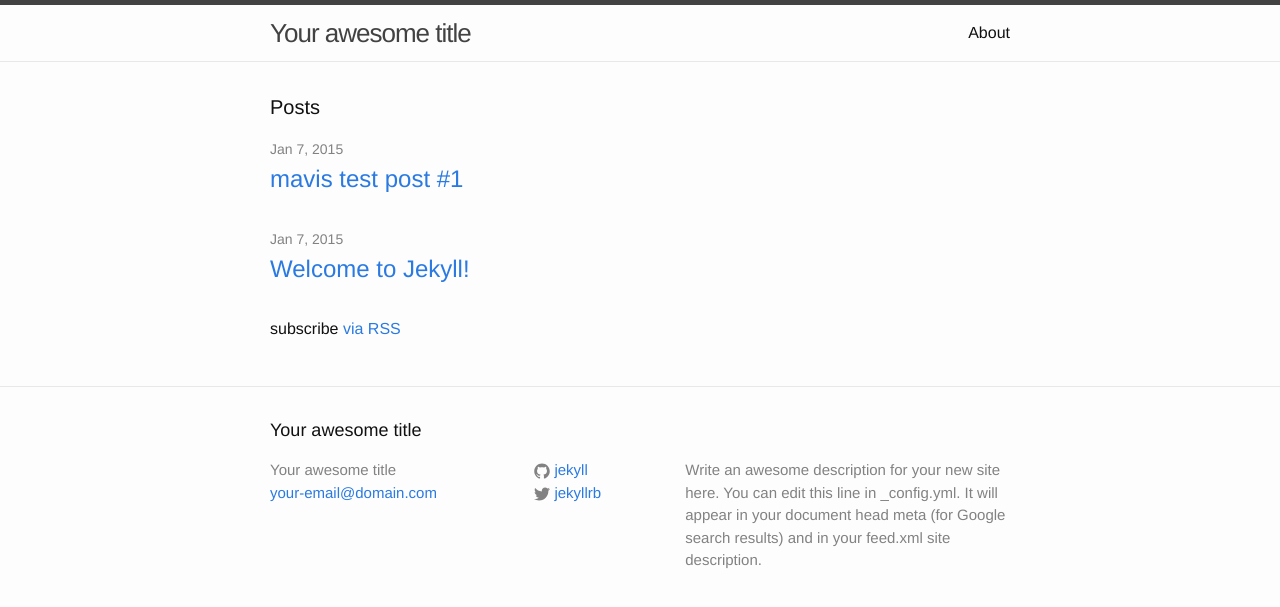
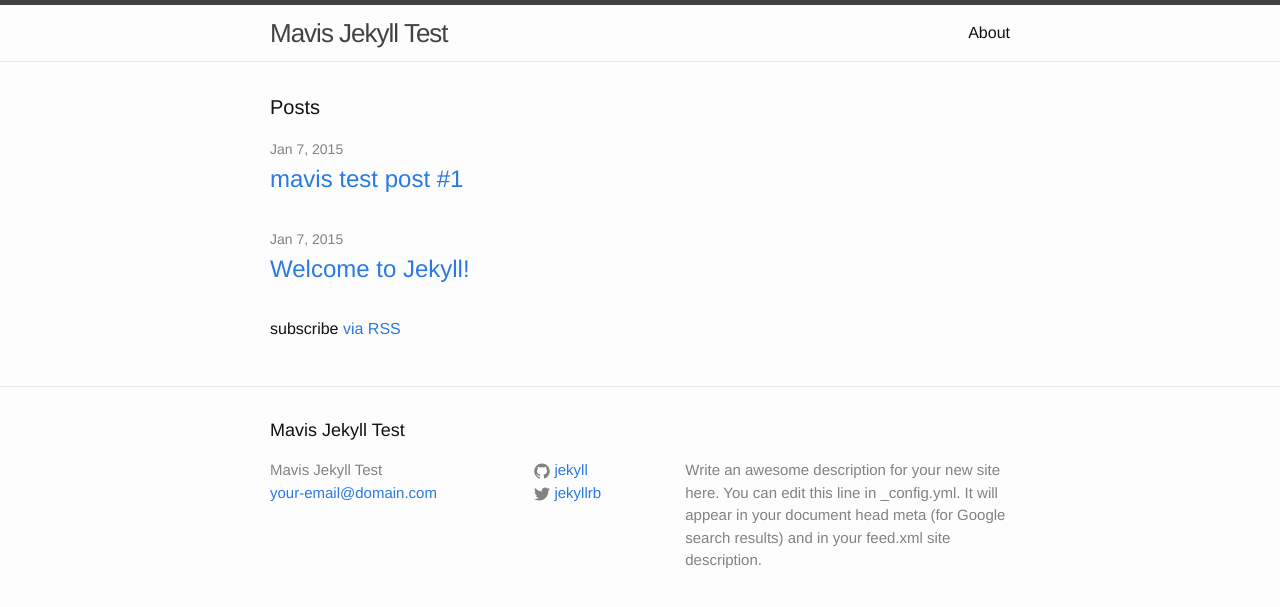
Before and after one commit to mmmavis/jekyll-test, a Jekyll site: the page built from index.html, in a window 1280 px wide. Shown: the top 607 px of the page. Built offline with Jekyll 4.4.1, drawn with Linux system fonts in a browser that asks for light colours.

Commit message:
gh-pages

```diff
--- a/Gemfile
+++ b/Gemfile
@@ -1,2 +1,4 @@
 source 'https://rubygems.org'
+
+gem 'github-pages'
 gem 'jekyll'
--- a/_config.yml
+++ b/_config.yml
@@ -1,14 +1,15 @@
 # Site settings
-title: Your awesome title
+title: Mavis Jekyll Test
 email: your-email@domain.com
 description: > # this means to ignore newlines until "baseurl:"
   Write an awesome description for your new site here. You can edit this
   line in _config.yml. It will appear in your document head meta (for
   Google search results) and in your feed.xml site description.
 baseurl: "" # the subpath of your site, e.g. /blog/
-url: "http://yourdomain.com" # the base hostname & protocol for your site
+url: "https://github.com/mmmavis/jekyll-test" # the base hostname & protocol for your site
 twitter_username: jekyllrb
 github_username:  jekyll
+github: https://github.com/mmmavis/jekyll-test
 
 # Build settings
 markdown: kramdown
```
